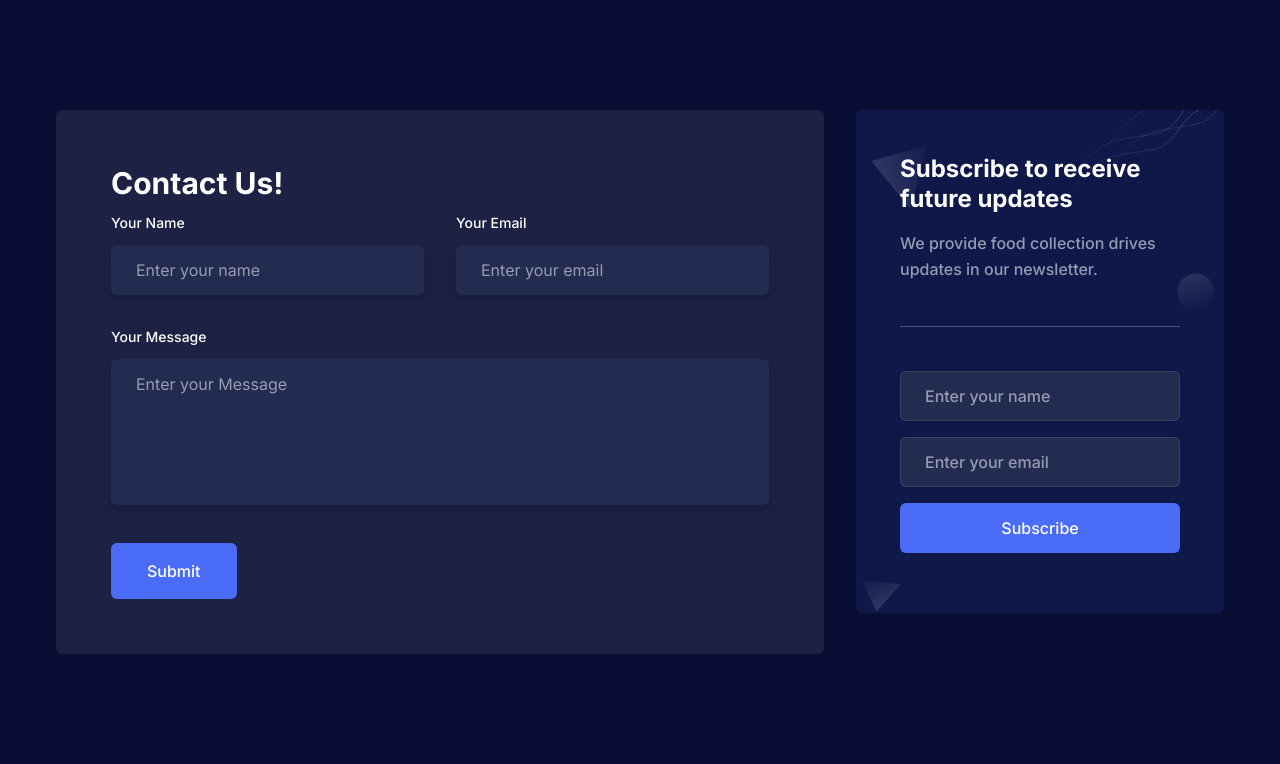
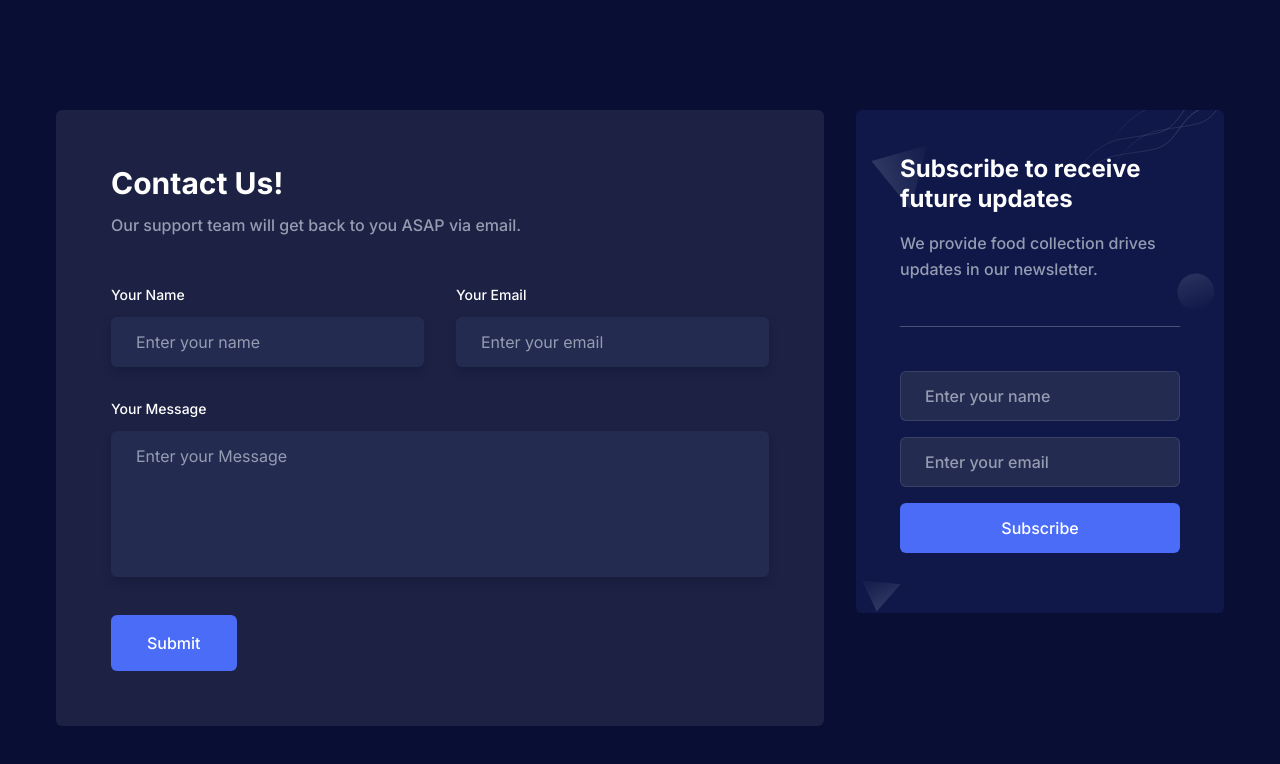
Before and after one commit to Joyceptt/fyp, a Next.js app: page / in a window 1280 px wide. Shown: the part 2895-3659 px from the top of the page. Built offline with nearby package versions, Linux system fonts and the light colour scheme.

Commit message:
fix: styling of contact us page

```diff
--- a/app/contact/page.tsx
+++ b/app/contact/page.tsx
@@ -6,7 +6,7 @@ const ContactPage = () => {
     <>
       <Breadcrumb
         pageName="Contact Page"
-        description=""
+        bottomMargin={1}
       />
 
       <Contact />
--- a/components/Common/Breadcrumb.tsx
+++ b/components/Common/Breadcrumb.tsx
@@ -8,7 +8,7 @@ const Breadcrumb = ({
 }: {
   pageName: string;
   title?: string;
-  description: string;
+  description?: string;
   bottomMargin?: number;
 }) => {
   return (
@@ -40,9 +40,12 @@ const Breadcrumb = ({
                 <h1 className="mb-5 text-2xl font-bold text-black dark:text-white sm:text-3xl">
                   {title || pageName}
                 </h1>
-                <p className="text-base font-medium leading-relaxed text-body-color">
+                {description && (
+                  <p className="text-base font-medium leading-relaxed text-body-color">
                   {description}
-                </p>
+                  </p>
+                  )
+                }
               </div>
             </div>
 
--- a/components/Contact/index.tsx
+++ b/components/Contact/index.tsx
@@ -14,6 +14,9 @@ const Contact = () => {
               <h2 className="mb-3 text-2xl font-bold text-black dark:text-white sm:text-3xl lg:text-2xl xl:text-3xl">
                 Contact Us!
               </h2>
+              <p className="mb-12 text-base font-medium text-body-color">
+                Our support team will get back to you ASAP via email.
+              </p>
               <form>
                 <div className="-mx-4 flex flex-wrap">
                   <div className="w-full px-4 md:w-1/2">
```
